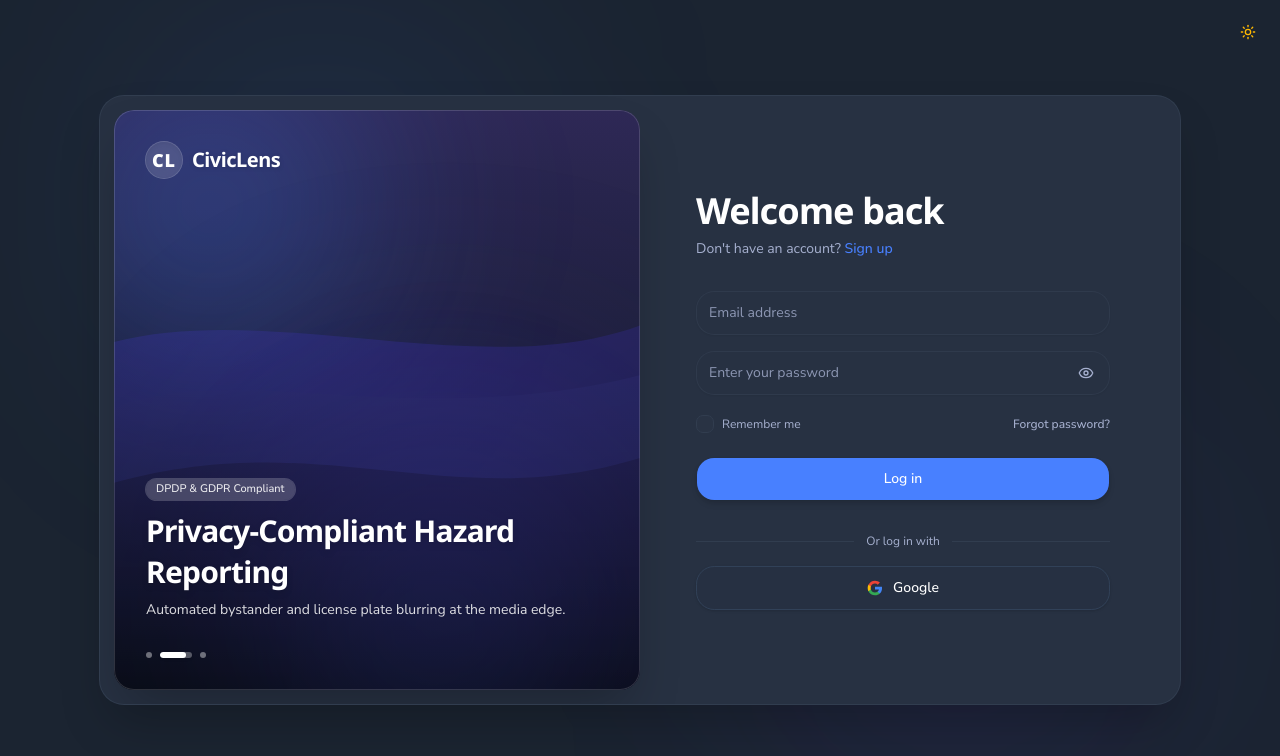
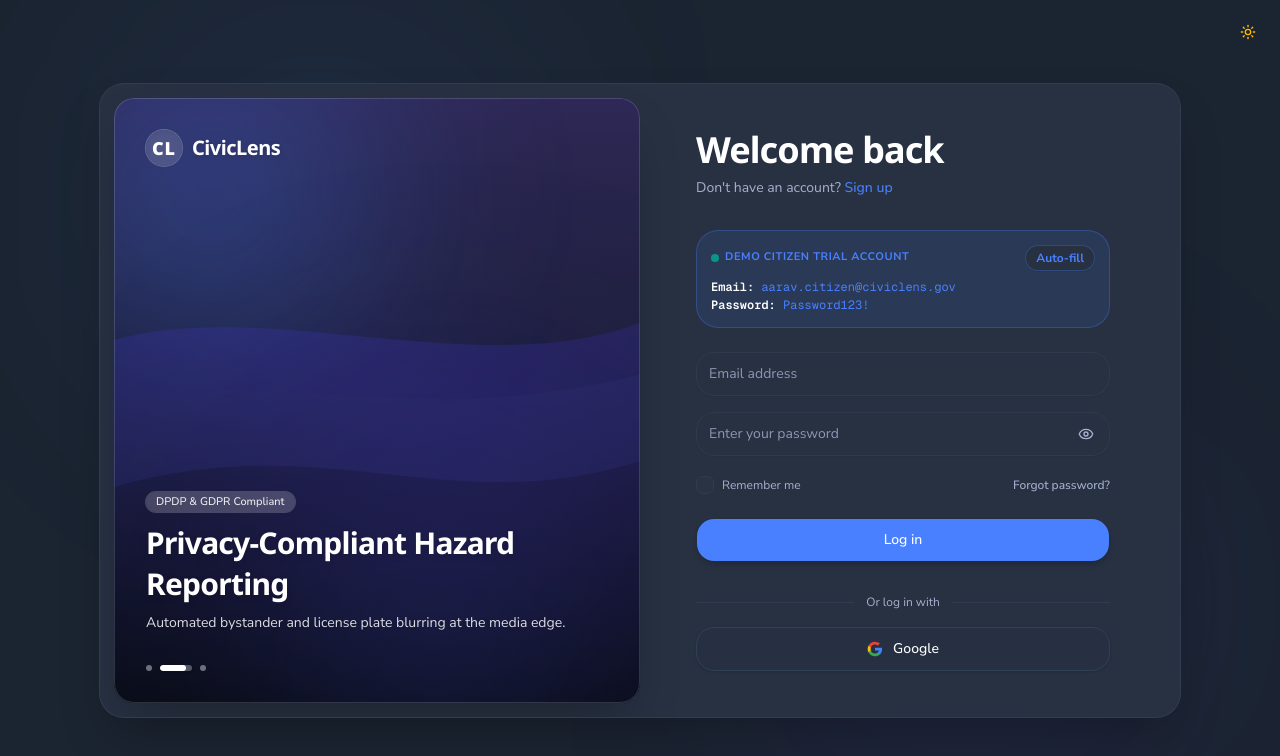
Before and after one commit to Ankit-Kum-ar/civiclens, a Next.js app: page /login in a window 1280 px wide. Shown: the top 756 px of the page. Built offline with nearby package versions, Linux system fonts and the light colour scheme.

Commit message:
feat(auth): add 1-click Demo Citizen Trial credentials to login page and README

```diff
--- a/src/app/(auth)/login/page.tsx
+++ b/src/app/(auth)/login/page.tsx
@@ -120,6 +120,42 @@
                 Sign up
               </Link>
             </p>
+          </div>
+
+          {/* Demo Trial Quick-Fill Badge */}
+          <div className="mb-6 rounded-2xl border border-[#4880FF]/30 bg-[#4880FF]/10 p-3.5 space-y-2">
+            <div className="flex items-center justify-between">
+              <span className="text-[11px] font-bold text-[#4880FF] uppercase tracking-wider flex items-center gap-1.5">
+                <span className="h-2 w-2 rounded-full bg-[#00B69B] animate-pulse" />
+                Demo Citizen Trial Account
+              </span>
+              <button
+                type="button"
+                onClick={() => {
+                  setFormData({
+                    email: "aarav.citizen@civiclens.gov",
+                    password: "Password123!",
+                    rememberMe: true,
+                  });
+                  setErrors({});
+                  setGeneralError(null);
+                  toast.success("Demo credentials loaded! Click Log In.");
+                }}
+                className="text-xs font-bold text-[#4880FF] hover:underline cursor-pointer bg-card px-2.5 py-1 rounded-lg border border-[#4880FF]/30 shadow-xs"
+              >
+                Auto-fill
+              </button>
+            </div>
+            <div className="text-xs font-mono text-muted-foreground flex flex-col gap-0.5">
+              <div>
+                <span className="text-foreground font-semibold">Email:</span>{" "}
+                <code className="text-[#4880FF]">aarav.citizen@civiclens.gov</code>
+              </div>
+              <div>
+                <span className="text-foreground font-semibold">Password:</span>{" "}
+                <code className="text-[#4880FF]">Password123!</code>
+              </div>
+            </div>
           </div>
 
           {/* Login Form */}
```
Also changed, not shown: 1 other file (tests, documents, lock files or other folders).
